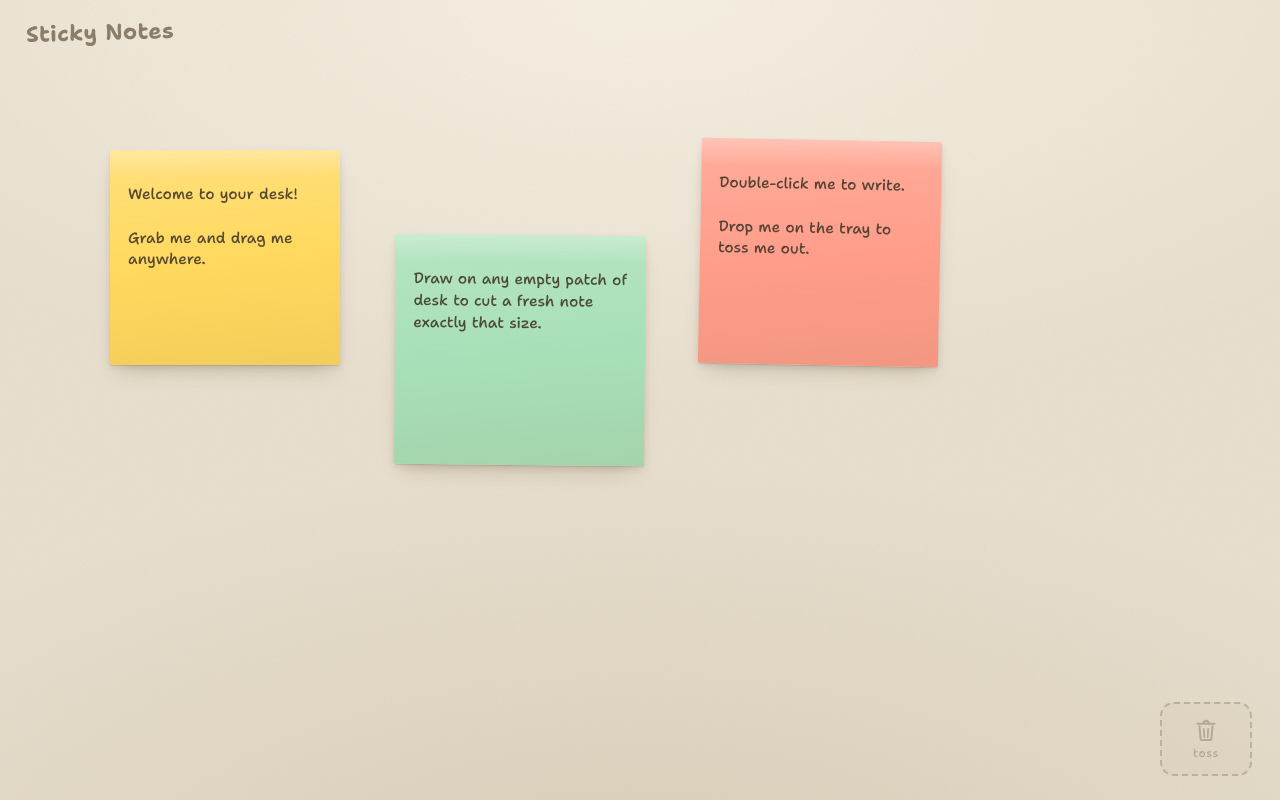
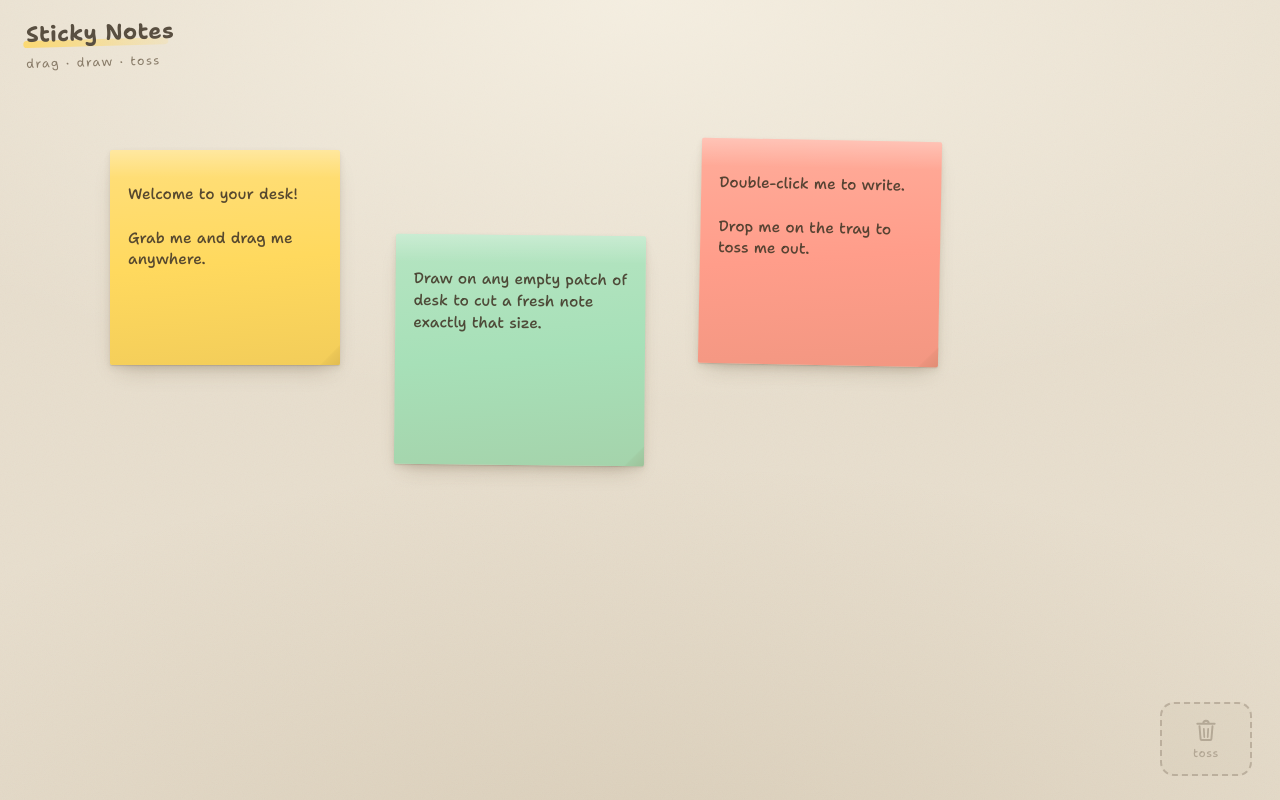
Before and after one commit to DmitryKandratsenka/sticky-notes, a React (Vite) app: page / in a window 1280 px wide. Built offline with nearby package versions, Linux system fonts and the light colour scheme.

Commit message:
feat(app): polish visual design, keyboard support and a11y

```diff
--- a/src/app/App.module.css
+++ b/src/app/App.module.css
@@ -18,6 +18,29 @@
   font-size: 22px;
   font-weight: 700;
   letter-spacing: 0.4px;
+  color: color-mix(in oklab, var(--color-ink), var(--color-ink-soft) 40%);
+  rotate: -1.6deg;
+}
+
+/* Marker swipe under the wordmark. */
+.wordmark::after {
+  content: '';
+  display: block;
+  height: 7px;
+  margin-top: -8px;
+  margin-left: -3px;
+  margin-right: 6px;
+  border-radius: 4px;
+  background: linear-gradient(90deg, rgb(255 214 90 / 0.8), rgb(255 214 90 / 0.15));
+  z-index: -1;
+  position: relative;
+}
+
+.tagline {
+  margin-top: 7px;
+  font-family: var(--font-hand);
+  font-size: 12.5px;
+  letter-spacing: 1.5px;
   color: var(--color-ink-soft);
-  transform: rotate(-1.6deg);
+  rotate: -1.6deg;
 }
--- a/src/app/App.tsx
+++ b/src/app/App.tsx
@@ -21,6 +21,7 @@ export function App() {
           <Board />
           <header className={styles.header}>
             <h1 className={styles.wordmark}>Sticky Notes</h1>
+            <p className={styles.tagline}>drag · draw · toss</p>
           </header>
         </main>
       </NotesPersistence>
--- a/src/features/board/Board.tsx
+++ b/src/features/board/Board.tsx
@@ -15,9 +15,17 @@ export function Board() {
   const draw = useDrawToCreate(boardRef, ghostRef);
   useReclampOnResize(boardRef);
 
+  const isEmpty = Object.keys(notes).length === 0;
+
   return (
     <TrashApiProvider>
       <div className={styles.board} ref={boardRef} onPointerDown={draw.onPointerDown}>
+        {isEmpty && (
+          <div className={styles.emptyHint} aria-hidden="true">
+            <span className={styles.emptyTitle}>the desk is clear</span>
+            <span>draw a rectangle anywhere — or just click — to stick a note</span>
+          </div>
+        )}
         {Object.values(notes).map((note) => (
           <Note key={note.id} note={note} boardRef={boardRef} />
         ))}
--- a/src/features/board/TrashZone.module.css
+++ b/src/features/board/TrashZone.module.css
@@ -15,7 +15,8 @@
   background: rgb(120 96 60 / 0.05);
   opacity: 0.65;
   transition:
-    transform 160ms ease,
+    scale 160ms ease,
+    rotate 160ms ease,
     opacity 160ms ease,
     background-color 160ms ease,
     border-color 160ms ease,
@@ -42,7 +43,7 @@
 /* A note is being dragged somewhere on the desk. */
 .zone.awake {
   opacity: 1;
-  transform: scale(1.05);
+  scale: 1.05;
   z-index: 9999; /* above resting notes, below the lifted note (10000) */
 }
 
@@ -51,9 +52,29 @@
   color: #b3402e;
   border: 2px solid color-mix(in oklab, #c74f36, transparent 25%);
   background: rgb(199 79 54 / 0.12);
-  transform: scale(1.14) rotate(-2deg);
+  scale: 1.14;
+  rotate: -2deg;
 }
 
 .zone.hot .lid {
   transform: rotate(14deg) translateY(-1.5px);
 }
+
+/* A note just went in. */
+.zone.pulse {
+  animation: gulp 340ms ease;
+}
+
+@keyframes gulp {
+  0% {
+    scale: 1;
+  }
+  35% {
+    scale: 1.24;
+    rotate: -5deg;
+  }
+  100% {
+    scale: 1;
+    rotate: 0deg;
+  }
+}
--- a/src/features/board/TrashZone.tsx
+++ b/src/features/board/TrashZone.tsx
@@ -19,6 +19,10 @@ export function TrashZone() {
   useEffect(() => {
     const zone = zoneRef.current;
     if (zone === null) return;
+    const clearPulse = () => {
+      toggle(zone, styles.pulse, false);
+    };
+    zone.addEventListener('animationend', clearPulse);
     apiRef.current = {
       getRect: () => {
         const rect = zone.getBoundingClientRect();
@@ -31,8 +35,14 @@ export function TrashZone() {
       setHot: (hot) => {
         toggle(zone, styles.hot, hot);
       },
+      pulse: () => {
+        clearPulse();
+        void zone.offsetWidth; // restart the animation if one was mid-flight
+        toggle(zone, styles.pulse, true);
+      },
     };
     return () => {
+      zone.removeEventListener('animationend', clearPulse);
       apiRef.current = null;
     };
   }, [apiRef]);
--- a/src/features/board/trashContext.tsx
+++ b/src/features/board/trashContext.tsx
@@ -17,6 +17,8 @@ export interface TrashZoneApi {
   setAwake: (awake: boolean) => void;
   /** The dragged pointer is currently over the tray. */
   setHot: (hot: boolean) => void;
+  /** A note was just dropped in: play the gulp. */
+  pulse: () => void;
 }
 
 const TrashApiContext = createContext<RefObject<TrashZoneApi | null> | null>(null);
--- a/src/features/note/Note.module.css
+++ b/src/features/note/Note.module.css
@@ -5,6 +5,7 @@
   user-select: none;
   touch-action: none;
   cursor: grab;
+  outline: none;
 }
 
 .note:hover,
@@ -19,24 +20,18 @@
   will-change: transform;
 }
 
-.note.lifted .paper {
-  transform: rotate(0deg) scale(1.02);
-  box-shadow: var(--shadow-note-lifted);
-}
-
-/* Hovering over the trash: the note braces for the toss. */
-.note.doomed .paper {
-  transform: rotate(2.5deg) scale(0.9);
-  opacity: 0.82;
-}
-
+/*
+ * The paper owns every visual. Tilt/lift use the individual rotate/scale
+ * properties so they never collide with the outer element's gesture
+ * transform or with the mount animation.
+ */
 .paper {
   position: relative;
   width: 100%;
   height: 100%;
   display: flex;
   flex-direction: column;
-  transform: rotate(var(--note-tilt));
+  rotate: var(--note-tilt);
   border-radius: var(--radius-note);
   background: linear-gradient(
     175deg,
@@ -45,9 +40,37 @@
     color-mix(in oklab, var(--note-paper), #7c5a2e 9%) 100%
   );
   box-shadow: var(--shadow-note);
+  animation: plop 200ms cubic-bezier(0.3, 1.4, 0.6, 1);
   transition:
-    transform 160ms ease,
+    rotate 160ms ease,
+    scale 160ms ease,
+    opacity 160ms ease,
     box-shadow 160ms ease;
+}
+
+@keyframes plop {
+  from {
+    scale: 0.75;
+    opacity: 0;
+  }
+}
+
+.note.lifted .paper {
+  rotate: 0deg;
+  scale: 1.02;
+  box-shadow: var(--shadow-note-lifted);
+}
+
+/* Hovering over the trash: the note braces for the toss. */
+.note.doomed .paper {
+  rotate: 2.5deg;
+  scale: 0.9;
+  opacity: 0.82;
+}
+
+.note:focus-visible .paper {
+  outline: 2.5px solid color-mix(in oklab, var(--color-ink), transparent 30%);
+  outline-offset: 3px;
 }
 
 /* Adhesive strip along the top edge. */
@@ -59,6 +82,24 @@
   border-radius: var(--radius-note) var(--radius-note) 0 0;
   background: linear-gradient(180deg, rgb(255 255 255 / 0.28), rgb(255 255 255 / 0));
   pointer-events: none;
+}
+
+/* A hint of a curled corner, bottom-right. */
+.paper::after {
+  content: '';
+  position: absolute;
+  right: 0;
+  bottom: 0;
+  width: 20px;
+  height: 20px;
+  pointer-events: none;
+  border-radius: 0 0 var(--radius-note) 0;
+  background: linear-gradient(
+    315deg,
+    color-mix(in oklab, var(--note-paper), #6d4f24 20%) 0%,
+    color-mix(in oklab, var(--note-paper), #6d4f24 12%) 46%,
+    transparent 52%
+  );
 }
 
 .text {
--- a/src/features/note/Note.tsx
+++ b/src/features/note/Note.tsx
@@ -3,11 +3,13 @@ import {
   useRef,
   useState,
   type CSSProperties,
+  type KeyboardEvent,
   type PointerEvent,
   type RefObject,
 } from 'react';
 
 import { useNotesDispatch } from '../../app/notesContext';
+import { clampPosition, type Point } from '../../model/geometry';
 import { type Note as NoteData } from '../../model/note';
 import { hashString } from '../../shared/lib/hash';
 import styles from './Note.module.css';
@@ -35,6 +37,16 @@ interface NoteStyle extends CSSProperties {
  * open. Ignore dblclicks arriving right after a finished gesture.
  */
 const DBLCLICK_SUPPRESSION_MS = 350;
+
+const NUDGE_PX = 8;
+const NUDGE_LARGE_PX = 24;
+
+const ARROW_DIRECTIONS: Readonly<Record<string, Point>> = {
+  ArrowLeft: { x: -1, y: 0 },
+  ArrowRight: { x: 1, y: 0 },
+  ArrowUp: { x: 0, y: -1 },
+  ArrowDown: { x: 0, y: 1 },
+};
 
 /** Resting tilt in one of a few deterministic steps, so the desk looks hand-made. */
 function restingTiltDeg(id: string): number {
@@ -75,9 +87,36 @@ export const Note = memo(function Note({ note, boardRef }: NoteProps) {
 
   const handleEditorClose = (text: string | null) => {
     setEditing(false);
+    noteRef.current?.focus();
     if (text !== null && text !== note.text) {
       dispatch({ type: 'note/textEdited', id: note.id, text });
     }
+  };
+
+  const handleKeyDown = (event: KeyboardEvent<HTMLElement>) => {
+    if (editing || event.target !== event.currentTarget) return;
+
+    if (event.key === 'Enter') {
+      event.preventDefault();
+      setEditing(true);
+      return;
+    }
+    if (event.key === 'Delete' || event.key === 'Backspace') {
+      event.preventDefault();
+      dispatch({ type: 'note/removed', id: note.id });
+      return;
+    }
+    const direction = ARROW_DIRECTIONS[event.key];
+    const board = boardRef.current;
+    if (direction === undefined || board === null) return;
+    event.preventDefault();
+    const step = event.shiftKey ? NUDGE_LARGE_PX : NUDGE_PX;
+    const position = clampPosition(
+      { x: note.rect.x + direction.x * step, y: note.rect.y + direction.y * step },
+      note.rect,
+      { width: board.clientWidth, height: board.clientHeight },
+    );
+    dispatch({ type: 'note/moved', id: note.id, position });
   };
 
   // Stacking goes through --note-z (not an inline z-index) so gesture CSS
@@ -98,8 +137,10 @@ export const Note = memo(function Note({ note, boardRef }: NoteProps) {
       className={styles.note}
       style={style}
       aria-label="Sticky note"
+      tabIndex={0}
       onPointerDown={handlePointerDown}
       onDoubleClick={handleDoubleClick}
+      onKeyDown={handleKeyDown}
     >
       <div className={styles.paper}>
         {editing ? (
--- a/src/features/note/NoteTextEditor.tsx
+++ b/src/features/note/NoteTextEditor.tsx
@@ -25,8 +25,10 @@ export function NoteTextEditor({ initialText, onClose }: NoteTextEditorProps) {
   };
 
   const handleKeyDown = (event: KeyboardEvent<HTMLTextAreaElement>) => {
+    // Keys typed here are text input: the note's own shortcuts (Delete
+    // removes the note, arrows nudge it) must never see them.
+    event.stopPropagation();
     if (event.key === 'Escape') {
-      event.stopPropagation();
       close(null);
     } else if (event.key === 'Enter' && (event.metaKey || event.ctrlKey)) {
       close(event.currentTarget.value);
--- a/src/features/note/useNoteMove.ts
+++ b/src/features/note/useNoteMove.ts
@@ -93,6 +93,7 @@ export function useNoteMove(
     onDragEnd: ({ baseline, delta }) => {
       settle(baseline);
       if (baseline.hot) {
+        trashApiRef.current?.pulse();
         dispatch({ type: 'note/removed', id: note.id });
         return;
       }
--- a/src/shared/styles/global.css
+++ b/src/shared/styles/global.css
@@ -37,3 +37,13 @@ body.gesture-active {
   user-select: none;
   -webkit-user-select: none;
 }
+
+@media (prefers-reduced-motion: reduce) {
+  *,
+  *::before,
+  *::after {
+    animation-duration: 0.01ms !important;
+    animation-iteration-count: 1 !important;
+    transition-duration: 0.01ms !important;
+  }
+}
```
Also changed, not shown: src/features/board/Board.module.css (+28 -0 lines).
